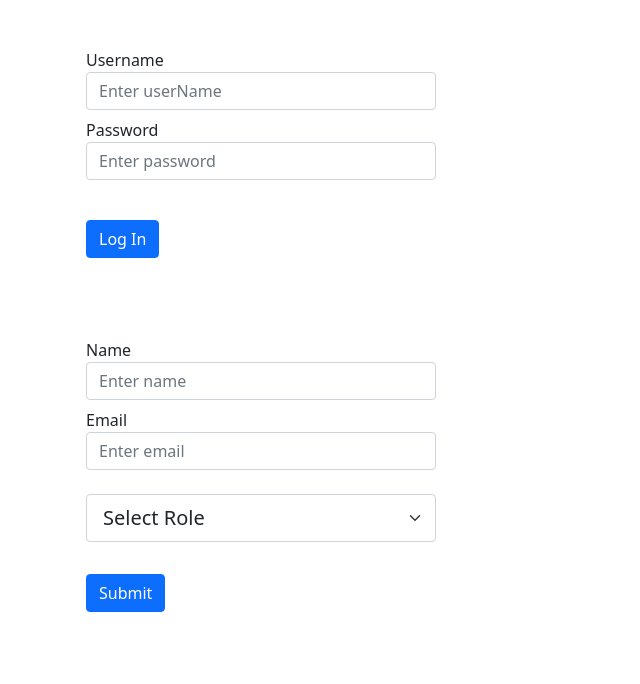
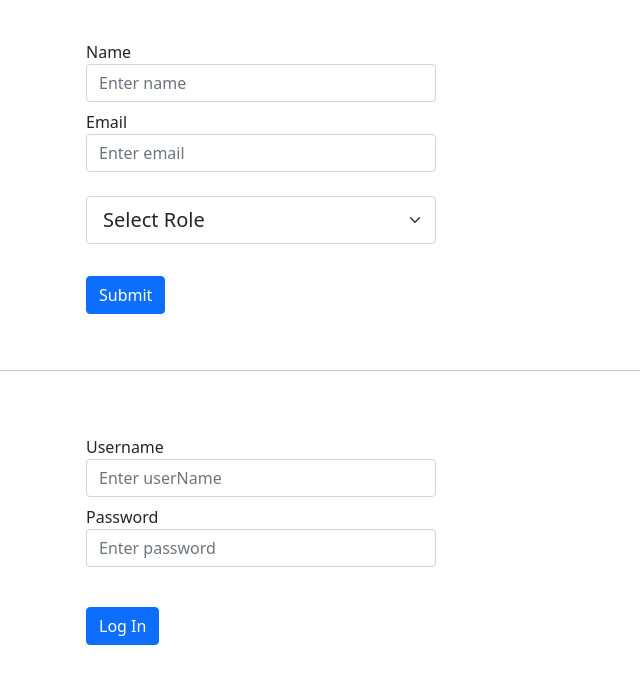
Before and after one commit to srijondasgit/examfrontend, a React (Create React App) app in the folder exammodule/: page / in a window 1280 px wide. Shown: the top 684 px of the page, without its empty margins (0-640 px from the left). Built offline with nearby package versions, Linux system fonts and the light colour scheme.

Commit message:
Update App.js

```diff
--- a/exammodule/src/App.js
+++ b/exammodule/src/App.js
@@ -1,15 +1,21 @@
 import React from 'react';
 import Form from './components/Form';
 import Login from './components/Login';
+import Reset from './components/Reset';
 
 
 
 function App() {
   return (
     <div className="App">
+      <Form />
+      <br />
+      <hr />
       <Login />
       <br />
-      <Form />
+      <hr />
+      <Reset />
+
     </div>
   );
 }
```
